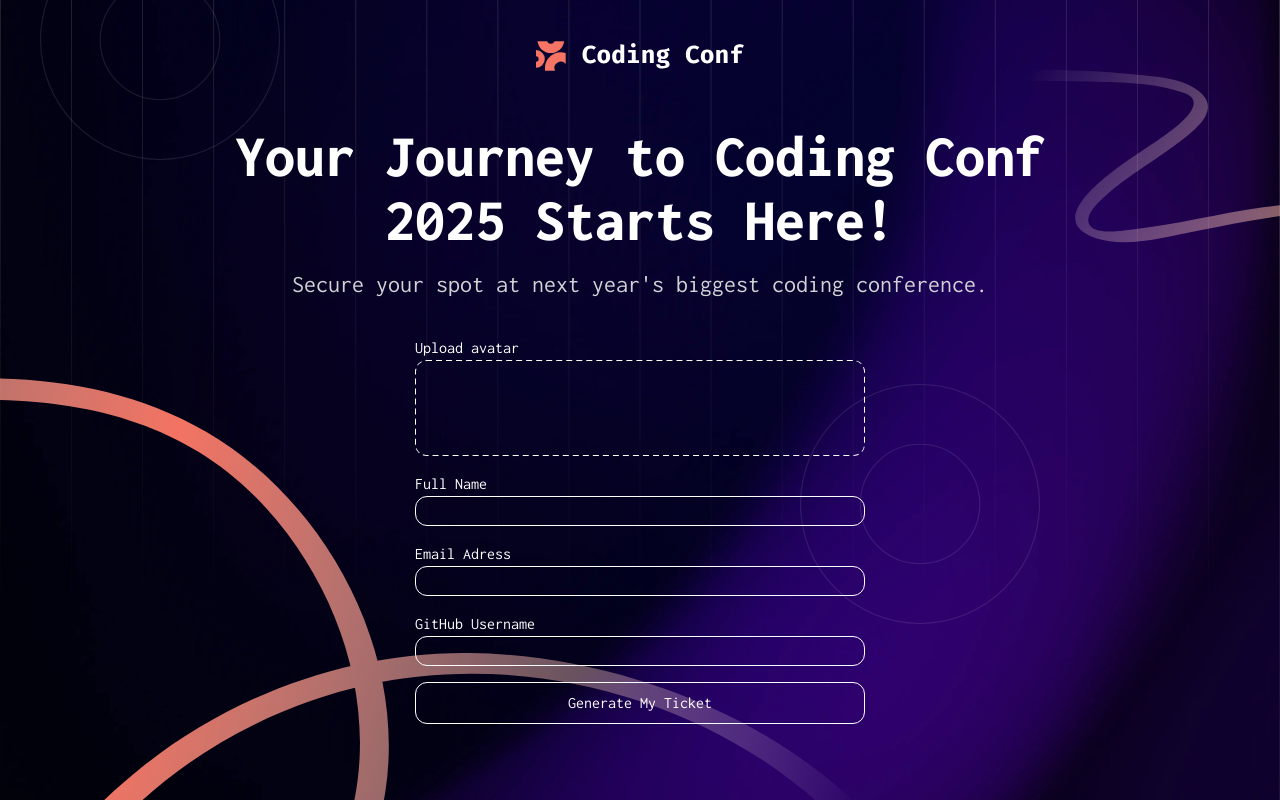
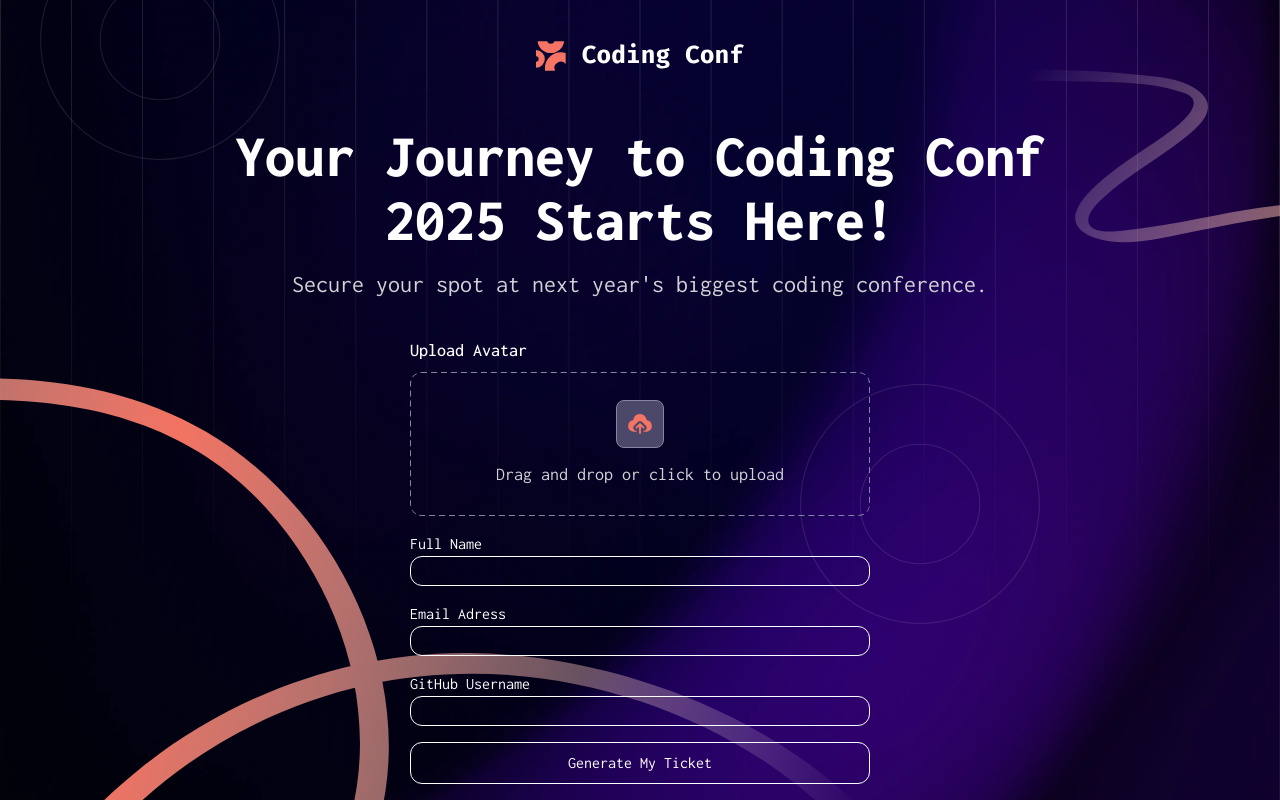
Before and after one commit to HeiPavel/ticket_generator, a Next.js app: page / in a window 1280 px wide. Built offline with nearby package versions, Linux system fonts and the light colour scheme.

Commit message:
Add file input component raw

```diff
--- /dev/null
+++ b/app/components/AvatarPreview.tsx
@@ -0,0 +1,67 @@
+'use client'
+
+import Image from 'next/image'
+import uploadIcon from '@/public/assets/icons/icon-upload.svg'
+import { useFormContext } from 'react-hook-form'
+import { UserData } from './Form'
+
+export function AvatarPreview({path}: {path: string}) {
+  const {resetField, getFieldState} = useFormContext<UserData>()
+  const {invalid} = getFieldState('avatar')
+
+  const preview = () => {
+    if (path && !invalid) return (
+      <>
+        <div className='relative size-14 rounded-md overflow-hidden'>
+          <Image
+            src={path}
+            alt='preview'
+            fill
+            className='object-cover'
+          />
+        </div>
+        <div className='flex gap-1.5 text-sm text-gray-light'>
+          <button
+            type='reset'
+            className='px-2 rounded-md bg-gray-dark cursor-pointer'
+            onClick={(event) => {
+              event.preventDefault()
+              resetField('avatar')
+            }}
+          >
+            Remove image
+          </button>
+          <label
+            htmlFor='avatar'
+            className='px-2 rounded-md bg-gray-dark cursor-pointer'
+          >
+            Change image
+          </label>
+        </div>
+      </>
+    )
+
+    return (
+      <>
+        <label
+          htmlFor='avatar'
+          className='block p-2 rounded-lg bg-gray-dark border border-gray-medium cursor-pointer'
+        >
+          <Image
+            src={uploadIcon}
+            alt='Upload icon'
+          />
+        </label>
+        <p className='text-gray-light text-lg'>Drag and drop or click to upload</p>
+      </>
+    )
+  }
+
+  return (
+    <div className='relative h-full flex justify-center items-center'>
+      <div className='flex flex-col items-center gap-3'>
+        {preview()}
+      </div>
+    </div>
+  )
+}
--- /dev/null
+++ b/app/components/FileInput.tsx
@@ -0,0 +1,79 @@
+'use client'
+
+import { useState, useEffect, DragEvent } from 'react'
+import { useFormContext } from 'react-hook-form'
+import { AvatarPreview } from './AvatarPreview'
+import { UserData } from './Form'
+
+export function FileInput() {
+  const [path, setPath] = useState('')
+  const [isFocused, setIsFocused] = useState(false)
+
+  const {
+    register,
+    formState: {
+      errors
+    },
+    setValue,
+    watch,
+    setFocus
+  } = useFormContext<UserData>()
+
+  const files = watch('avatar')
+
+  const handleDrop = (event: DragEvent<HTMLDivElement>) => {
+    event.preventDefault()
+    const files = event.dataTransfer.files
+
+    setFocus('avatar')
+
+    if (files.length) setValue('avatar', files, {shouldValidate: true})
+  }
+
+  const handleDragOver = (event: DragEvent<HTMLDivElement>) => {
+    event.preventDefault()
+    if (!isFocused) setIsFocused(true)
+  }
+
+  useEffect(() => {
+    if (!files?.length) {
+      setPath('')
+      return
+    }
+
+    const objectURL = URL.createObjectURL(files[0])
+    setPath(objectURL)
+
+    return () => URL.revokeObjectURL(objectURL)
+  }, [files?.[0]])
+
+  return (
+    <>
+      <label
+        htmlFor='avatar'
+        className='text-lg font-medium'
+        onClick={event => event.preventDefault()}
+      >
+        Upload Avatar
+      </label>
+      <div
+        className={`relative overflow-hidden mt-2 h-36 rounded-xl ${isFocused ? 'border-2 border-gray-medium' : ''} before:absolute before:border-2 before:border-dashed before:border-gray-medium before:rounded-xl before:-inset-[1px]`}
+        onDrop={handleDrop}
+        onDragOver={handleDragOver}
+        onDragLeave={() => setIsFocused(false)}
+      >
+        <AvatarPreview path={path}/>
+      </div>
+      <input
+        type='file'
+        id='avatar'
+        {...register('avatar')}
+        accept='image/png, image/jpg, image/jpeg'
+        className='size-0 opacity-0'
+        onFocus={() => setIsFocused(true)}
+        onBlur={() => setIsFocused(false)}
+      />
+      <p className='text-xs min-h-4 text-red-700'>{errors.avatar?.message ? errors.avatar?.message : ''}</p>
+    </>
+  )
+}
--- a/app/components/Form.tsx
+++ b/app/components/Form.tsx
@@ -1,9 +1,12 @@
 'use client'
 
-import { InputEvent, ClipboardEvent, DragEvent } from 'react'
-import { useForm, SubmitHandler } from 'react-hook-form'
+import { useContext, InputEvent, ClipboardEvent } from 'react'
+import { useRouter } from 'next/navigation'
+import { useForm, SubmitHandler, FormProvider } from 'react-hook-form'
 import { zodResolver } from '@hookform/resolvers/zod'
 import { z } from 'zod'
+import { FormContext } from './FormData'
+import { FileInput } from './FileInput'
 
 const ACCEPTED_IMAGE_TYPES = [
   "image/jpg",
@@ -16,7 +19,7 @@ const MAX_FILE_SIZE = 0.5 * 1024 * 1024
 const schema = z.object({
   avatar: z.custom<FileList>()
     .refine(
-      files => files.length > 0,
+      files => files?.length > 0,
       'Photo required'
     )
     .refine(
@@ -51,29 +54,24 @@ const schema = z.object({
     )
 })
 
-type UserData = z.infer<typeof schema>
+export type UserData = z.infer<typeof schema>
 
 export function Form() {
+  const {setData} = useContext(FormContext)
+  const router = useRouter()
+
+  const methods = useForm<UserData>({
+    resolver: zodResolver(schema),
+    mode: 'onChange'
+  })
+
   const {
     register,
     formState: {
       errors
     },
-    reset,
-    watch,
-    handleSubmit,
-    setValue
-  } = useForm<UserData>({
-    resolver: zodResolver(schema),
-    mode: 'onChange'
-  })
-
-  const handleDrop = (event: DragEvent<HTMLLabelElement>) => {
-    event.preventDefault()
-    const files = event.dataTransfer.files
-
-    if (files.length) setValue('avatar', files, {shouldValidate: true})
-  }
+    handleSubmit
+  } = methods
 
   const handleInput = (event: InputEvent<HTMLInputElement>) => {
     const target = event.target as HTMLInputElement, curentIndex = target.selectionStart ?? 0
@@ -92,27 +90,24 @@ export function Form() {
     if (/^\s|\s{2,}|\s$/.test(text)) event.preventDefault()
   }
 
+  const onSubmit: SubmitHandler<UserData> = (data) => {
+    setData({
+      ...data,
+      avatar: URL.createObjectURL(data.avatar[0]),
+      isValid: true
+    })
+
+    router.push('./ticket')
+  }
+
   return (
     <div className='w-full flex justify-center'>
+      <FormProvider {...methods}>
         <form
-        className='mt-10 grow flex flex-col text-white max-w-[450px]'
+          className='mt-10 grow flex flex-col text-white max-w-[460px]'
+          onSubmit={handleSubmit(onSubmit)}
         >
-        <label htmlFor='avatar'>Upload avatar</label>
-        <label
-          htmlFor='avatar'
-          className='relative overflow-hidden h-24 rounded-xl before:absolute before:border-2 before:border-dashed before:rounded-xl before:-inset-[1px]'
-          onDrop={handleDrop}
-          onDragOver={event => event.preventDefault()}
-        >
-        </label>
-        <input
-          type='file'
-          id='avatar'
-          {...register('avatar')}
-          accept='image/png, image/jpg, image/jpeg'
-          className='hidden'
-        />
-        <p className='text-xs min-h-4 text-red-700'>{errors.avatar?.message ? errors.avatar?.message : ''}</p>
+          <FileInput/>
           <label htmlFor='name'>Full Name</label>
           <input
             type='text'
@@ -150,6 +145,7 @@ export function Form() {
             Generate My Ticket
           </button>
         </form>
+      </FormProvider>
     </div>
   )
 }
--- /dev/null
+++ b/app/components/FormData.tsx
@@ -0,0 +1,44 @@
+'use client'
+
+import { useState, createContext, ReactNode } from 'react'
+import { UserData } from './Form'
+
+interface FormData extends Omit<UserData, 'avatar'> {
+  avatar: string
+  isValid: boolean
+}
+
+type FormContextType = {
+  data: FormData
+  setData: (data: FormData) => void
+}
+
+export const defaultData: FormData = {
+  avatar: '',
+  name: '',
+  email: '',
+  gitHubUsername: '',
+  isValid: false
+}
+
+export const defaultValue: FormContextType = {
+  data: defaultData,
+  setData: (data: FormData) => undefined
+}
+
+export const FormContext = createContext<FormContextType>(defaultValue)
+
+export function FormData({children}: Readonly<{children: ReactNode}>) {
+  const [data, setData] = useState<FormData>(defaultData)
+
+  const context: FormContextType = {
+    data,
+    setData
+  }
+
+  return (
+    <FormContext.Provider value={context}>
+      {children}
+    </FormContext.Provider>
+  )
+}
--- a/app/layout.tsx
+++ b/app/layout.tsx
@@ -2,6 +2,7 @@ import type { Metadata } from 'next'
 import { Inconsolata } from 'next/font/google'
 import { Background } from './components/Background'
 import { Header } from './components/Header'
+import { FormData } from './components/FormData'
 import './globals.css'
 
 const iconsolata = Inconsolata({
@@ -21,11 +22,13 @@ export default function RootLayout({
 }>) {
   return (
     <html lang='en'>
-      <body className={`${iconsolata.className} antialiased min-h-screen relative`}>
+      <body className={`${iconsolata.className} antialiased min-h-screen relative flex flex-col`}>
         <Background/>
         <Header/>
-        <main className='relative z-10 px-4 flex flex-col items-center'>
-          {children}
+        <main className='grow relative z-10 px-4 flex flex-col items-center'>
+          <FormData>
+            {children}
+          </FormData>
         </main>
       </body>
     </html>
--- /dev/null
+++ b/app/ticket/page.tsx
@@ -0,0 +1,24 @@
+'use client'
+
+import Image from 'next/image'
+import { useContext, useEffect } from 'react'
+import { FormContext } from '../components/FormData'
+
+export default function Ticket() {
+  const {data} = useContext(FormContext)
+
+  useEffect(() => {
+    return () => URL.revokeObjectURL(data.avatar)
+  }, [data.avatar])
+
+  return (
+    <div className='relative size-56 border border-black'>
+      <Image
+        src={data.avatar}
+        alt='User photo'
+        className='object-cover'
+        fill
+      />
+    </div>
+  )
+}
```
Lines whose indentation alone changed are shown as unchanged.
